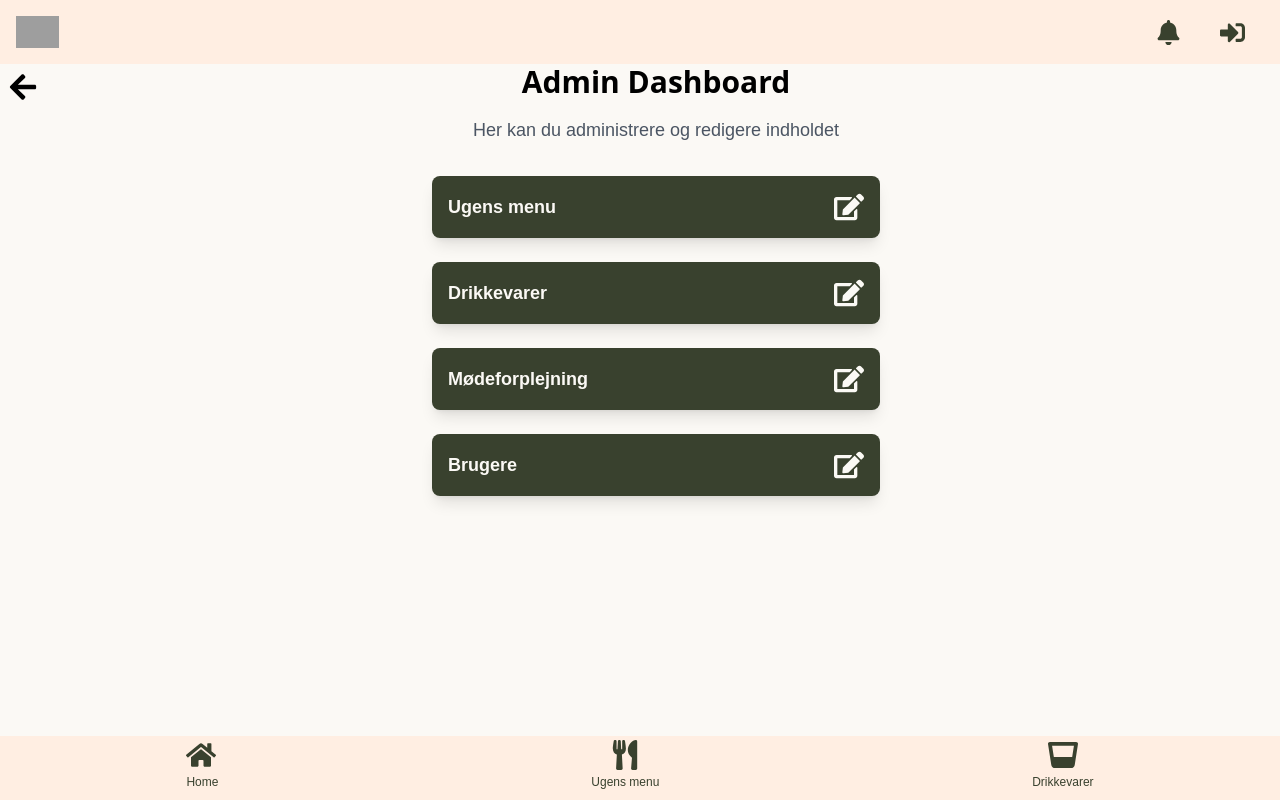
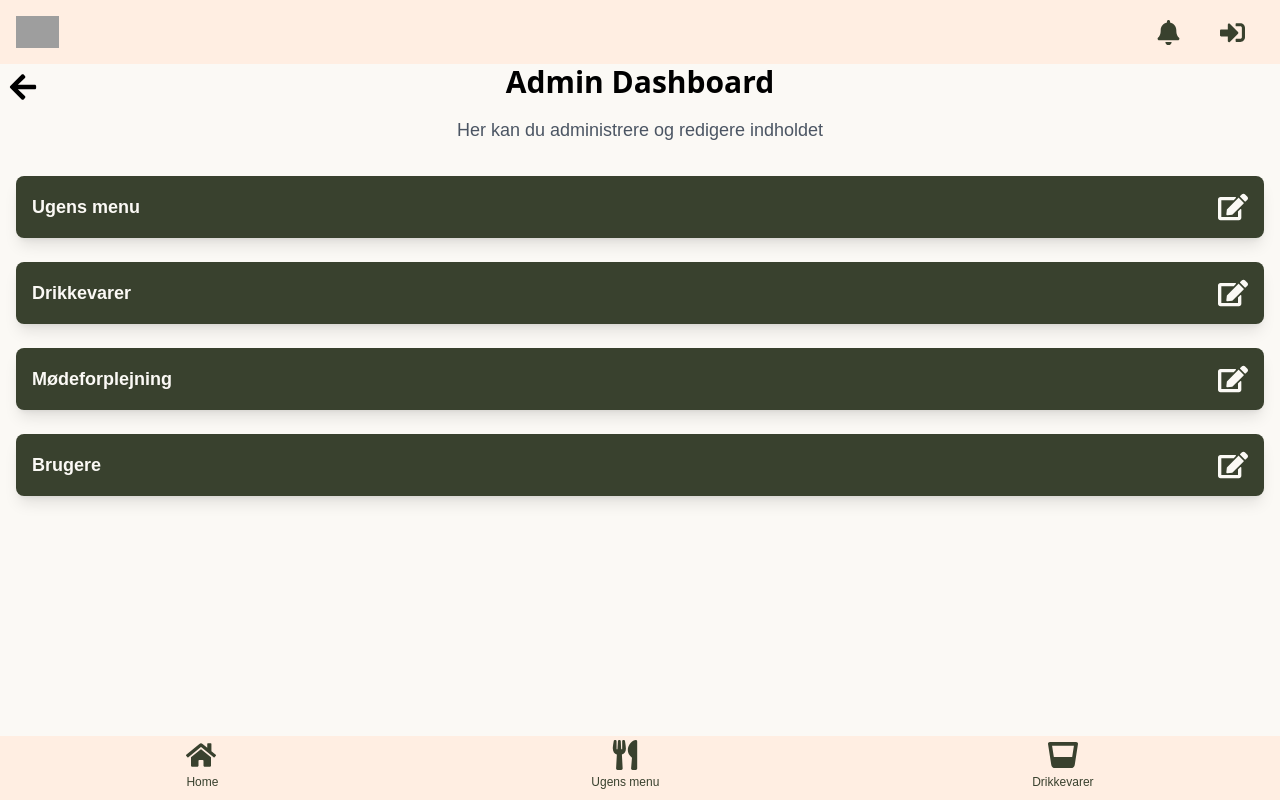
Before and after one commit to MortenKirch/advanced-frontend, a Next.js app: page /pages/admin-dashboard in a window 1280 px wide. Built offline with nearby package versions, Linux system fonts and the light colour scheme; no server answers; grey boxes are pictures that could not be loaded.

Commit message:
admin page width fixed

```diff
--- a/app/pages/admin-dashboard/page.jsx
+++ b/app/pages/admin-dashboard/page.jsx
@@ -4,13 +4,13 @@ import { FaEdit } from "react-icons/fa";
 export default function AdminDashboard() {
   return (
     <>
-      <section className="m-4 w-full flex flex-col items-center">
+      <section className=" m-4 flex flex-col items-center">
         <h1 className="font-sans text-3xl font-bold mb-4">Admin Dashboard</h1>
         <h3 className="text-center text-lg text-gray-600 mb-8">
           Her kan du administrere og redigere indholdet
         </h3>
 
-        <div className="grid grid-cols-1 gap-6 w-full max-w-md">
+        <div className="grid grid-cols-1 gap-6 w-full">
           <Link
             href="admin-dashboard/edit-menu"
             className="flex items-center justify-between p-4 w-full bg-forest text-white rounded-lg shadow-lg hover:bg-green-700 transition duration-300"
```
